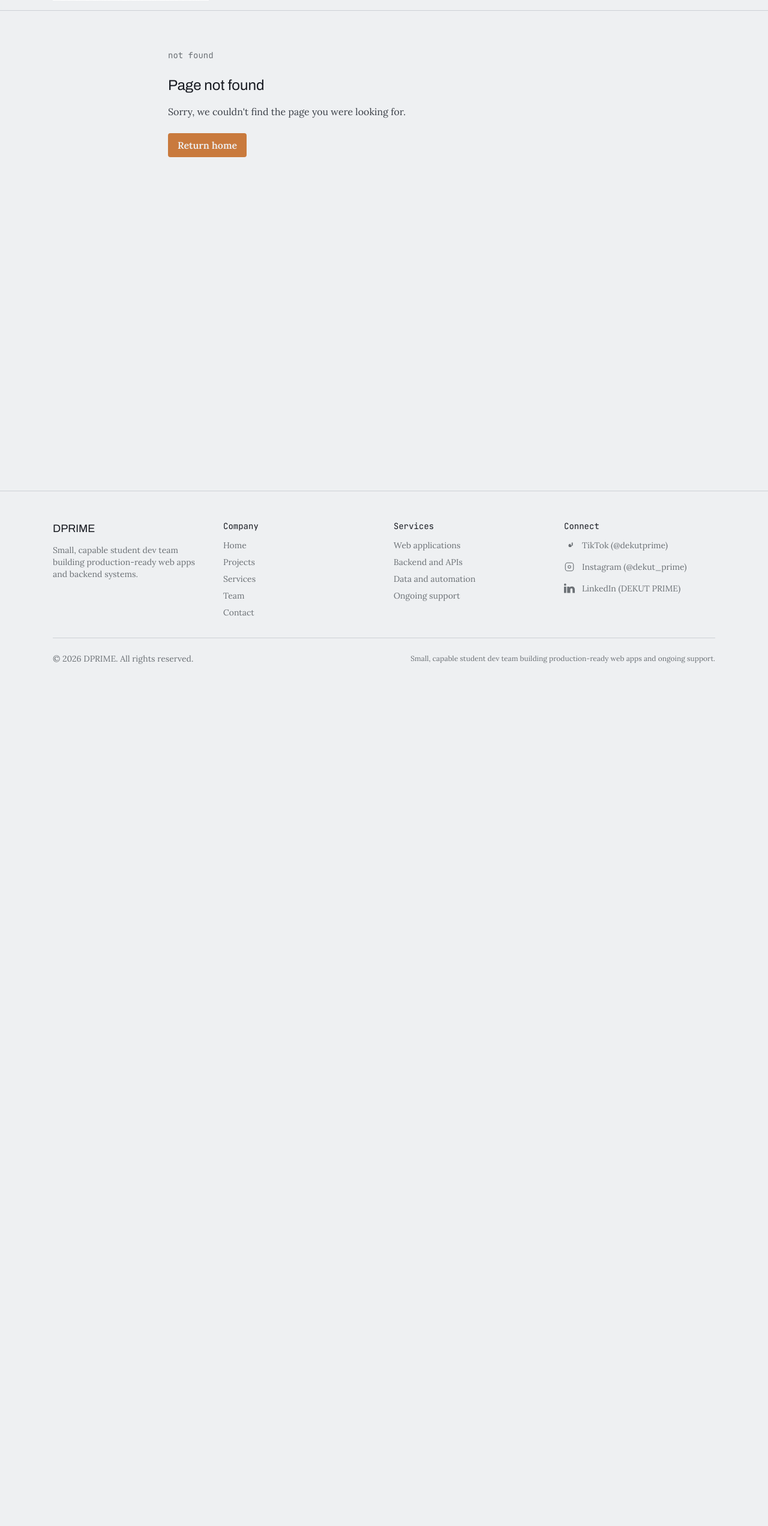
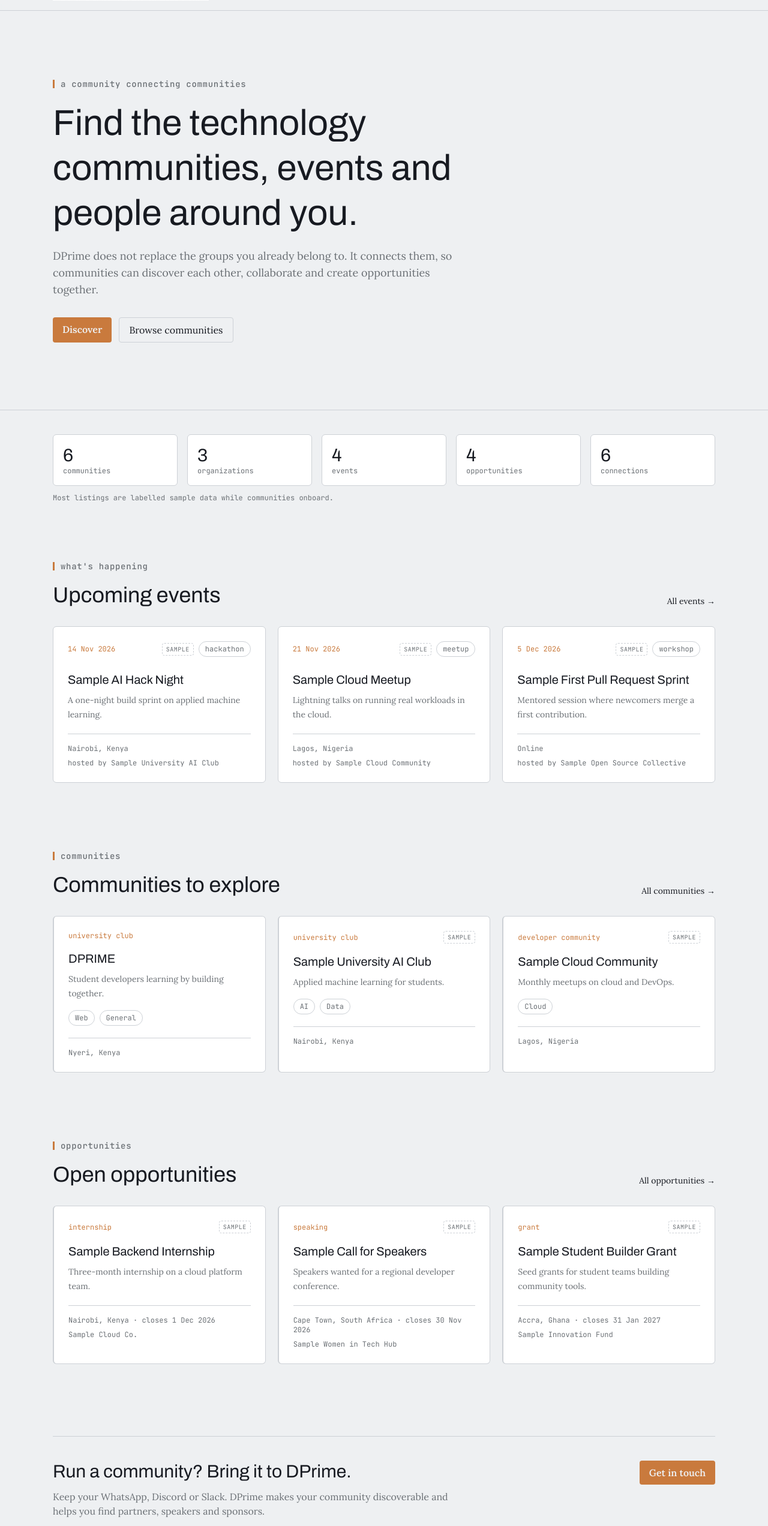
Before and after one commit to De-Fon/DPRIME, a Next.js app: page / in a window 1280 px wide. Before the commit this address had no page. Shown: the part 253-2797 px from the top of the page at 60% size. Before the commit the page ends 1409 px from the top, so only its background shows below. Built offline with nearby package versions, Linux system fonts and the light colour scheme.

Commit message:
refactor(home): move club story to /about and add ecosystem dashboard

```diff
--- a/app/about/page.tsx
+++ b/app/about/page.tsx
@@ -1,26 +1,28 @@
-import Hero from "../components/Hero";
-import StatsBar from "../components/StatsBar";
-import ProjectCard from "../components/ProjectCard";
+import Hero from "@/components/Hero";
+import StatsBar from "@/components/StatsBar";
+import ProjectCard from "@/components/ProjectCard";
 
-import ClubIntro from "../components/story/ClubIntro";
-import JourneyTimeline from "../components/story/JourneyTimeline";
-import FirstsWall from "../components/story/FirstsWall";
-import ValuesSection from "../components/story/ValuesSection";
+import ClubIntro from "@/components/story/ClubIntro";
+import JourneyTimeline from "@/components/story/JourneyTimeline";
+import FirstsWall from "@/components/story/FirstsWall";
+import ValuesSection from "@/components/story/ValuesSection";
 
-import CommunitySection from "../components/community/CommunitySection";
-import LearningTracks from "../components/community/LearningTracks";
-import BuildLog from "../components/community/BuildLog";
-import JoinDprime from "../components/community/JoinDprime";
-import EventsSection from "../components/community/EventsSection";
+import CommunitySection from "@/components/community/CommunitySection";
+import LearningTracks from "@/components/community/LearningTracks";
+import BuildLog from "@/components/community/BuildLog";
+import JoinDprime from "@/components/community/JoinDprime";
+import EventsSection from "@/components/community/EventsSection";
 
-import { projects } from "../data/projects";
-import { team } from "../data/team";
+import { projects } from "@/data/projects";
+import { team } from "@/data/team";
 
 import Link from "next/link";
 import Image from "next/image";
 
 
-export default function Home() {
+export const metadata = { title: "About | DPRIME" };
+
+export default function About() {
   return (
     <>
       <Hero />
--- /dev/null
+++ b/app/page.tsx
@@ -0,0 +1,156 @@
+import Link from "next/link";
+import CommunityCard from "@/components/ecosystem/CommunityCard";
+import EventCard from "@/components/ecosystem/EventCard";
+import OpportunityCard from "@/components/ecosystem/OpportunityCard";
+import SectionLabel from "@/components/ecosystem/SectionLabel";
+import { communities } from "@/data/communities";
+import { ecosystemEvents } from "@/data/ecosystemEvents";
+import { opportunities } from "@/data/opportunities";
+import { organizations } from "@/data/organizations";
+import { partnerships } from "@/data/partnerships";
+
+const HOME_PREVIEW = 3;
+
+function SectionHeader({
+  label,
+  title,
+  href,
+  cta,
+}: {
+  label: string;
+  title: string;
+  href: string;
+  cta: string;
+}) {
+  return (
+    <div className="mb-8">
+      <SectionLabel>{label}</SectionLabel>
+      <div className="flex flex-col md:flex-row md:items-end md:justify-between gap-3">
+        <h2 className="font-display text-3xl md:text-4xl text-ink">{title}</h2>
+        <Link href={href} className="text-sm text-ink hover:text-amber transition">
+          {cta} →
+        </Link>
+      </div>
+    </div>
+  );
+}
+
+export default function Home() {
+  const upcoming = [...ecosystemEvents]
+    .sort((a, b) => a.date.localeCompare(b.date))
+    .slice(0, HOME_PREVIEW);
+
+  const stats = [
+    { value: communities.length, label: "communities" },
+    { value: organizations.length, label: "organizations" },
+    { value: ecosystemEvents.length, label: "events" },
+    { value: opportunities.length, label: "opportunities" },
+    { value: partnerships.length, label: "connections" },
+  ];
+
+  return (
+    <>
+      <section className="relative border-b border-line">
+        <div
+          className="absolute inset-0 bg-blueprint opacity-30"
+          aria-hidden
+        />
+        <div className="relative max-w-6xl mx-auto px-6 py-20 md:py-28">
+          <SectionLabel>a community connecting communities</SectionLabel>
+          <h1 className="font-display text-4xl md:text-6xl text-ink max-w-3xl leading-tight">
+            Find the technology communities, events and people around you.
+          </h1>
+          <p className="mt-5 text-lg text-muted max-w-2xl">
+            DPrime does not replace the groups you already belong to. It
+            connects them, so communities can discover each other, collaborate
+            and create opportunities together.
+          </p>
+          <div className="mt-8 flex flex-wrap gap-3">
+            <Link href="/discover" className="btn-primary">
+              Discover
+            </Link>
+            <Link href="/communities" className="btn-secondary">
+              Browse communities
+            </Link>
+          </div>
+        </div>
+      </section>
+
+      <section className="max-w-6xl mx-auto px-6 py-10">
+        <dl className="grid grid-cols-2 md:grid-cols-5 gap-4">
+          {stats.map((s) => (
+            <div
+              key={s.label}
+              className="bg-card border border-line rounded-md p-4"
+            >
+              <dd className="font-display text-3xl text-ink">{s.value}</dd>
+              <dt className="font-mono text-xs text-muted">{s.label}</dt>
+            </div>
+          ))}
+        </dl>
+        <p className="mt-3 font-mono text-xs text-muted">
+          Most listings are labelled sample data while communities onboard.
+        </p>
+      </section>
+
+      <section className="max-w-6xl mx-auto px-6 py-14">
+        <SectionHeader
+          label="what's happening"
+          title="Upcoming events"
+          href="/events"
+          cta="All events"
+        />
+        <div className="grid grid-cols-1 md:grid-cols-3 gap-5">
+          {upcoming.map((e) => (
+            <EventCard key={e.slug} event={e} />
+          ))}
+        </div>
+      </section>
+
+      <section className="max-w-6xl mx-auto px-6 py-14">
+        <SectionHeader
+          label="communities"
+          title="Communities to explore"
+          href="/communities"
+          cta="All communities"
+        />
+        <div className="grid grid-cols-1 md:grid-cols-3 gap-5">
+          {communities.slice(0, HOME_PREVIEW).map((c) => (
+            <CommunityCard key={c.slug} community={c} />
+          ))}
+        </div>
+      </section>
+
+      <section className="max-w-6xl mx-auto px-6 py-14">
+        <SectionHeader
+          label="opportunities"
+          title="Open opportunities"
+          href="/opportunities"
+          cta="All opportunities"
+        />
+        <div className="grid grid-cols-1 md:grid-cols-3 gap-5">
+          {opportunities.slice(0, HOME_PREVIEW).map((o) => (
+            <OpportunityCard key={o.slug} opportunity={o} />
+          ))}
+        </div>
+      </section>
+
+      <section className="max-w-6xl mx-auto px-6 py-16">
+        <div className="border-t border-line pt-10 flex flex-col md:flex-row md:items-center md:justify-between gap-6">
+          <div>
+            <h2 className="font-display text-3xl text-ink">
+              Run a community? Bring it to DPrime.
+            </h2>
+            <p className="mt-3 text-muted max-w-2xl">
+              Keep your WhatsApp, Discord or Slack. DPrime makes your community
+              discoverable and helps you find partners, speakers and sponsors.
+            </p>
+          </div>
+          <Link href="/contact" className="btn-primary self-start">
+            Get in touch
+          </Link>
+        </div>
+      </section>
+    </>
+  );
+}
--- a/components/Hero.tsx
+++ b/components/Hero.tsx
@@ -35,7 +35,7 @@ export default function Hero() {
           <div className="mt-10 flex flex-wrap items-center gap-4">
 
             <Link
-              href="/#join"
+              href="/about#join"
               className="inline-flex items-center px-6 py-3 bg-amber text-paper rounded-md font-semibold shadow-sm hover:shadow-md transition"
             >
               <span>Join DPRIME</span>
@@ -43,7 +43,7 @@ export default function Hero() {
             </Link>
 
             <Link
-              href="/#journey"
+              href="/about#journey"
               className="inline-flex items-center px-6 py-3 border border-line bg-card text-ink rounded-md font-medium hover:border-amber/40 hover:text-amber transition"
             >
               <span>Explore our journey</span>
```
